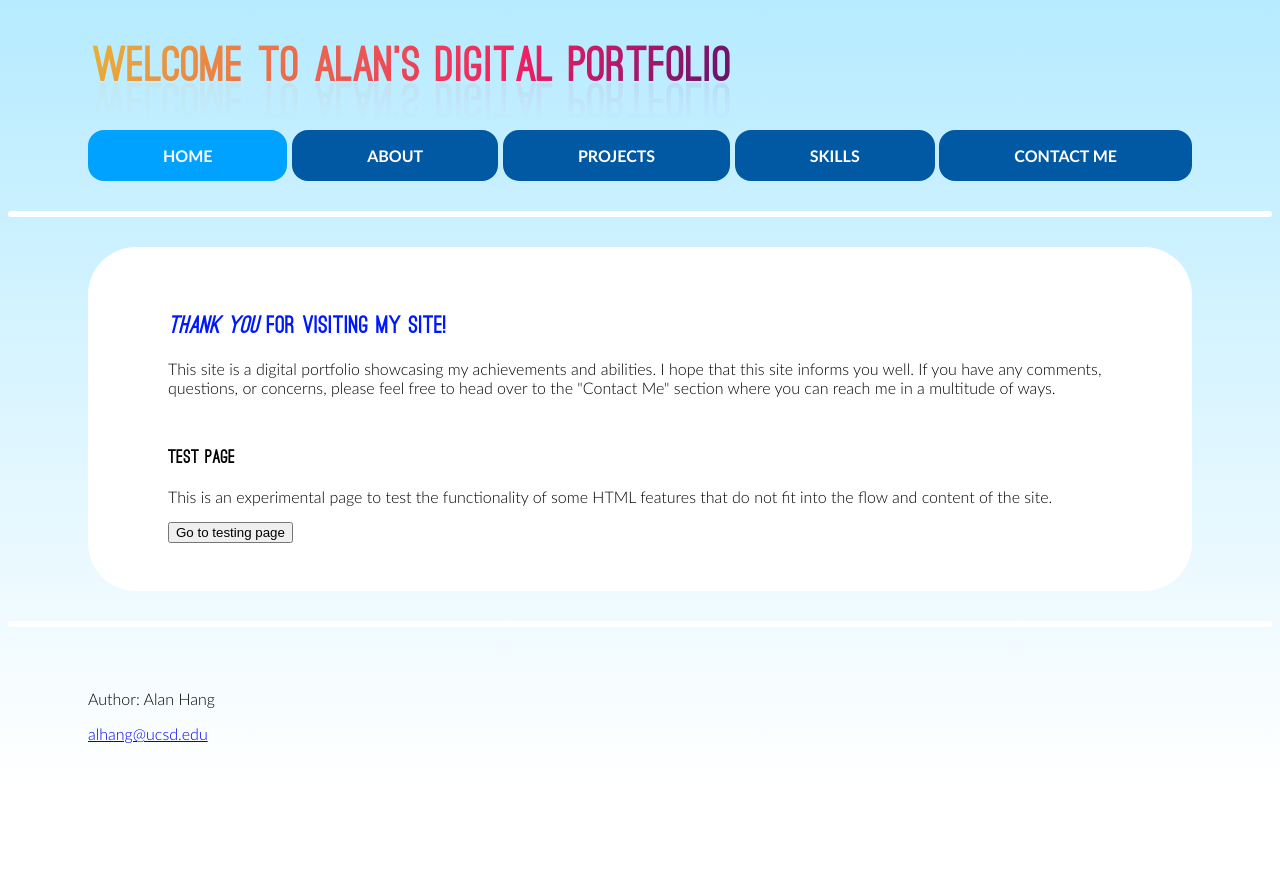
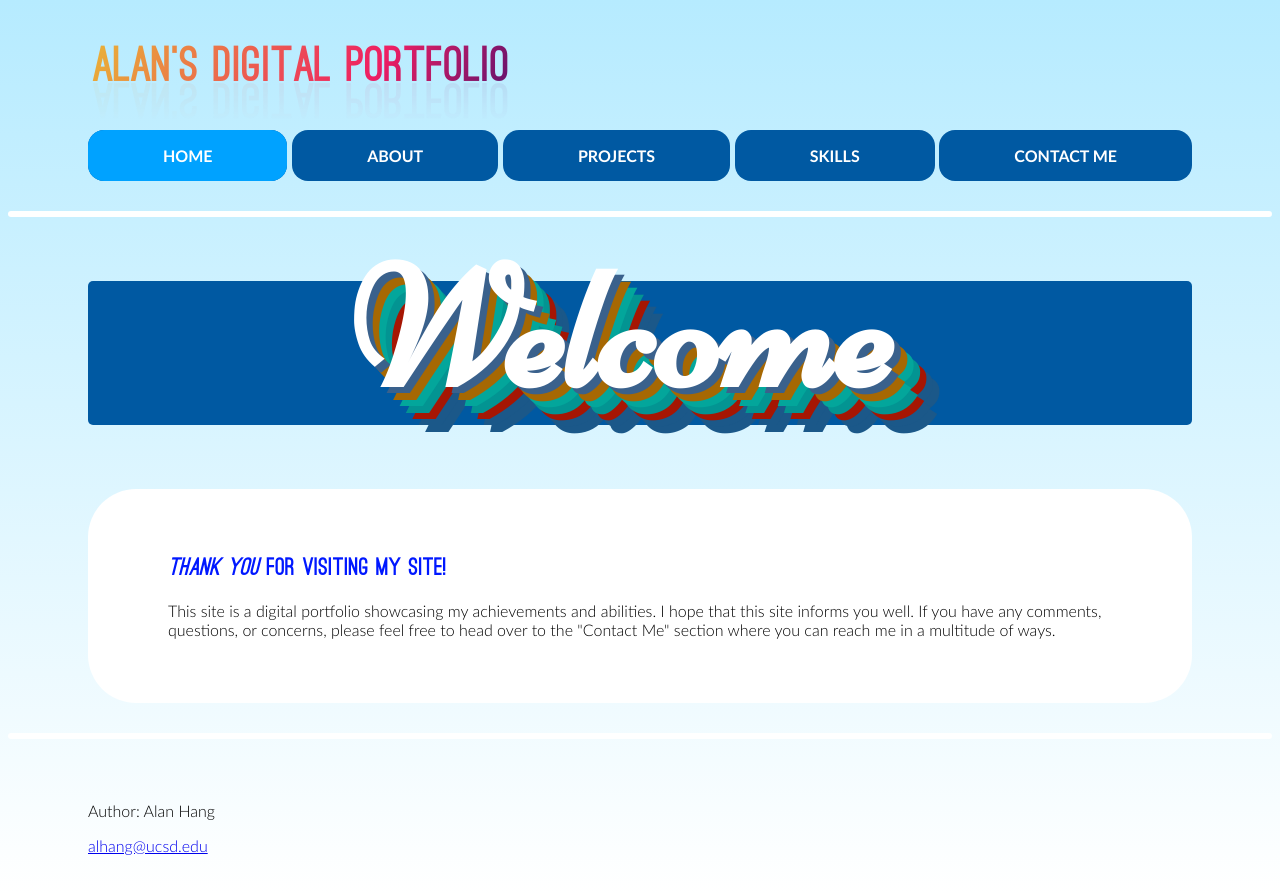
Before and after one commit to alhang/cse134B-hw2, a plain HTML site: page index.html in a window 1280 px wide. Before the commit the page ends 800 px from the top, so only its background shows below. Drawn offline with Linux system fonts and the light colour scheme.

Commit message:
hw3 done

```diff
--- a/assets/style.css
+++ b/assets/style.css
@@ -4,6 +4,8 @@
 
 :root{
     --lightblue: rgb(182, 235, 255);
+    --brightblue: rgb(0, 162, 255);
+    --darkblue: rgb(0, 89, 162);
 }
 
 @font-face {
@@ -21,8 +23,13 @@
     src: url(./fonts/ostrich-sans/ostrich-black.ttf);
 }
 
+@font-face {
+    font-family: Niconne;
+    src: url(./fonts/Niconne/Niconne-Regular.ttf);
+}
+
 #title{
-    font-family: ostrick-sans-black;
+    font-family: ostrick-sans-black, 'Times New Roman', Times, serif;
     font-size: 3rem;
     padding: 0.3rem;
 
@@ -59,16 +66,16 @@
   }
 
 h2, h3, h4{
-    font-family: ostrick-sans-black;
+    font-family: ostrick-sans-black , 'Times New Roman', Times, serif;
 }
 
 p, li, label, td{
     max-width: 150ch;
-    font-family: Lato;
+    font-family: Lato, Verdana, Geneva, Tahoma, sans-serif;
 }
 
 summary, legend, th{
-    font-family: Lato-bold;
+    font-family: Lato-bold, Verdana, Geneva, Tahoma, sans-serif;
 }
 
 body {
@@ -89,6 +96,10 @@ main {
     margin-left: 5rem;
 
     animation: fadeIn 1.75s;
+
+    display: flex;
+    flex-direction: column;
+    gap: 0.5rem;
 }
 
 @keyframes fadeIn {
@@ -115,20 +126,20 @@ details {
     min-width: 18rem;
     width: 50%;
     color:#fff;
-    background-color:rgb(0, 162, 255);
+    background-color:var(--brightblue);
     margin-bottom: .5rem;
     border-radius: 5px;
     overflow: hidden;
 }
 
 summary:hover {
-    background-color:rgb(0, 162, 255);
+    background-color:var(--brightblue);
 }
 
 summary {
     padding: 1rem;
     display: block;
-    background-color: rgb(0, 89, 162);
+    background-color: var(--darkblue);
     padding-left: 2.2rem;
     position: relative;
     cursor: pointer;
@@ -195,11 +206,11 @@ nav li {
     border-radius: 1rem;
     flex-grow: 1;
     float: left;
-    background-color: rgb(0, 89, 162);
+    background-color: var(--darkblue);
 }
 
 nav li a {
-    font-family: Lato-bold;
+    font-family: Lato-bold, 'Times New Roman', Times, serif;
     display: block;
     color: white;
     text-align: center;
@@ -209,7 +220,7 @@ nav li a {
 }
 
 nav li:hover {
-    background-color:rgb(0, 162, 255);
+    background-color:var(--brightblue);
 }
 
 hr {
@@ -245,6 +256,53 @@ caption {
     float: left;
 }
 
+.intro{
+    padding-right: 3vw;
+    margin: 5vw 5rem;
+    font-size: 15vw;
+    text-align: center;
+    height: 12vw;
+    max-height: 9rem;
+    line-height: 8vw;
+    border-radius: 5px;
+
+    animation: fadeIn2 1.75s;
+
+    color: white;
+    background: var(--darkblue);
+    font-family: 'Niconne', cursive;
+    font-weight: 600;
+    text-shadow: 0.5vw 0.5vw 0vw #3a618c,
+            1vw 1vw 0vw #a66803,
+            1.5vw 1.5vw 0vw #03a69b,
+            2vw 2vw 0vw #039492,
+            2.5vw 2.5vw 0vw #a61603,
+            3vw 3vw 0vw #1b5889,
+            3.5vw 3.5vw 0vw #1b5889
+}
+
+@keyframes fadeIn2 {
+    from {
+        opacity: 0;
+    }
+
+    to {
+        opacity: 1;
+    }
+}
+
+textarea {
+    min-height: 3ch;
+    min-width: 10ch;
+    max-width: 100%;
+}
+
+@media (min-width: 70rem) {
+    .intro{
+        font-size: 10.7rem;
+    }
+}
+
 @media (max-width: 44rem) {
     details{
         min-width: 0;
@@ -270,6 +328,10 @@ caption {
         border-radius: 1rem;
     }
 
+    .intro{
+        margin: 5vw 1rem;
+    }
+
     #title{
         margin-right: 1rem;
         margin-left: 1rem;
@@ -293,6 +355,8 @@ caption {
     }
 
     textarea {
+        min-height: 3ch;
+        min-width: 10ch;
         width: 100%;
     }
 }
--- a/index.html
+++ b/index.html
@@ -6,10 +6,9 @@
         <meta name="author" content="Alan Hang">
         <meta name="viewport" content="width=device-width, initial-scale=1.0">
         <link rel="stylesheet" href="./assets/style.css">
-        <!--Placeholder stylesheet-->
+        <link rel="icon" type="image/jpeg" href="./media/favicon.png">
         <style>
-
-            li:has(#nav-home){
+            #nav-home{
                 background-color:rgb(0, 162, 255);
             }
         </style>
@@ -17,7 +16,7 @@
 
     <body>
         <header>
-            <h1 id="title">Welcome to Alan's Digital Portfolio</h1>
+            <h1 id="title">Alan's Digital Portfolio</h1>
 
             <nav>
                 <ul>
@@ -31,27 +30,27 @@
         </header>
 
         <hr>
+        <div class="intro">Welcome</div>
+        <main>
 
-        <main>
-            <div>
+
+            <section>
                 <h2><span style="color:rgb(0, 24, 255)"><em>Thank you</em> for visiting my site!</span></h2>
-                <!--Included style here to use the span tag-->
                 <p>This site is a digital portfolio showcasing my achievements and abilities. I hope that this site
                     informs you well. If you have any comments, questions, or concerns, please feel free to head
                     over to the "Contact Me" section where you can reach me in a multitude of ways.
                 </p>
-            </div>
+            </section>
 
-            <br>
-
-            <div>
+            <!--
+            <section>
                 <h3>Test Page</h3>
                 <p>This is an experimental page to test the functionality of some HTML features that do not fit into the flow and content of the site.</p>
                 <form action="./test.html">
                     <input type="submit" value="Go to testing page">
                 </form>
-            </div>
-
+            </section>
+            -->
             <!--
             <svg height="130" width="500">
                 <ellipse cx="100" cy="70" rx="85" ry="55" fill="blue" />
```
Also changed, not shown: about.html (+19 -4 lines), contact.html (+14 -10 lines), projects.html (+6 -6 lines), skills.html (+8 -7 lines), assets/fonts/Niconne/Niconne-Regular.ttf (added), assets/fonts/Niconne/OFL.txt (added), media/canyon-desktop.jpeg (renamed from media/canyon.jpeg), media/canyon-mobile.jpeg (added), media/canyon-tablet.jpeg (added), media/favicon.png (added), media/yosemite-desktop.jpeg (renamed from media/yosemite.jpeg), media/yosemite-mobile.jpeg (added), media/yosemite-tablet.jpeg (added), media/zion-desktop.jpeg (renamed from media/zion.jpeg), 2 more files, 2 other files.
